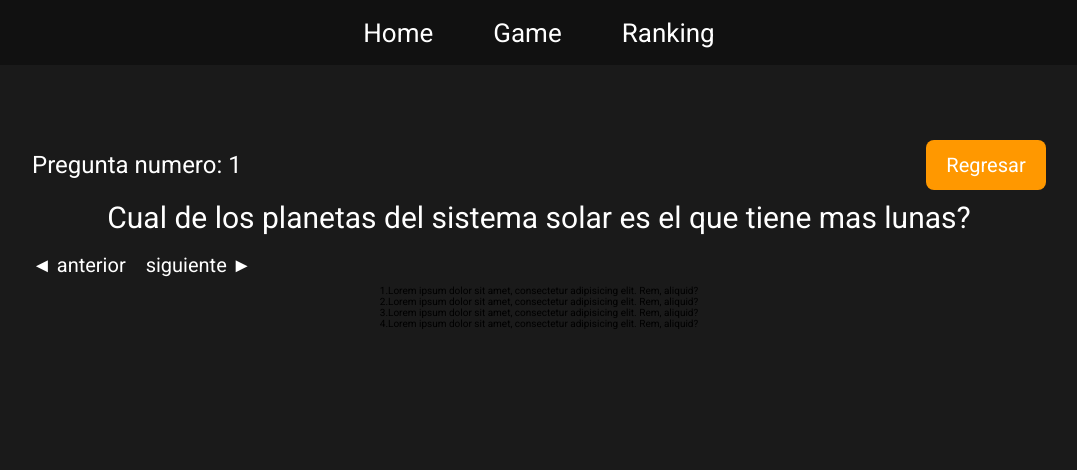
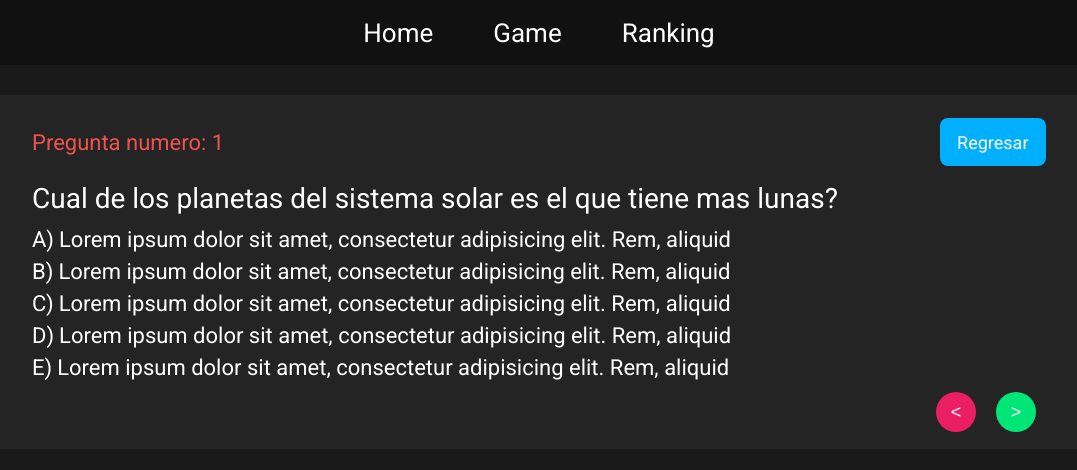
Before and after one commit to N-Ignacio-Bouffanais/trivia-vue-ts, a Vue app: page /game in a window 1280 px wide. Both pictures are taken after a click on the button "HISTORIA". Shown: the top 470 px of the page, without its empty margins (101-1178 px from the left). Built offline with nearby package versions, Linux system fonts and the light colour scheme.

Commit message:
I changed the colors

```diff
--- a/src/components/Alternative.vue
+++ b/src/components/Alternative.vue
@@ -1,8 +1,23 @@
 <template>
     <div class="alternative-container">
-        <p><span>1.</span>Lorem ipsum dolor sit amet, consectetur adipisicing elit. Rem, aliquid?</p>
-        <p><span>2.</span>Lorem ipsum dolor sit amet, consectetur adipisicing elit. Rem, aliquid?</p>
-        <p><span>3.</span>Lorem ipsum dolor sit amet, consectetur adipisicing elit. Rem, aliquid?</p>
-        <p><span>4.</span>Lorem ipsum dolor sit amet, consectetur adipisicing elit. Rem, aliquid?</p>
+        <p><span>A)</span>Lorem ipsum dolor sit amet, consectetur adipisicing elit. Rem, aliquid</p>
+        <p><span>B)</span>Lorem ipsum dolor sit amet, consectetur adipisicing elit. Rem, aliquid</p>
+        <p><span>C)</span>Lorem ipsum dolor sit amet, consectetur adipisicing elit. Rem, aliquid</p>
+        <p><span>D)</span>Lorem ipsum dolor sit amet, consectetur adipisicing elit. Rem, aliquid</p>
+        <p><span>E)</span>Lorem ipsum dolor sit amet, consectetur adipisicing elit. Rem, aliquid</p>
     </div>
 </template>
+<style lang="scss">
+    .alternative-container{
+        width: 80vw;
+        color: white;
+        p{
+            font-size: 2.2rem;
+            margin: 0.7rem 0;
+        }
+        span{
+            font-size: 2.2rem;
+            margin-right: 0.5rem;
+        }
+    }
+</style>
--- a/src/views/GameView.vue
+++ b/src/views/GameView.vue
@@ -31,9 +31,12 @@ const hidequestion = () => {
         </button>
       </div>
       <p>Cual de los planetas del sistema solar es el que tiene mas lunas?</p>
+      <div class="alternatives">
+        <Alternative />
+      </div>
       <div class="arrows">
         <button
-          class="btn short"
+          class="btn short back"
           @click="
             () => {
               if (counterStore.counter > 1) {
@@ -42,10 +45,10 @@ const hidequestion = () => {
             }
           "
         >
-          ◄ anterior
+          ˂
         </button>
         <button
-          class="btn short"
+          class="btn short next"
           @click="
             () => {
               if (counterStore.counter < 8) {
@@ -54,11 +57,8 @@ const hidequestion = () => {
             }
           "
         >
-          siguiente ►
+          ˃
         </button>
-      </div>
-      <div class="alternatives">
-        <Alternative />
       </div>
     </div>
     <div v-show="unref(category_sel) === true" class="category container">
@@ -72,10 +72,12 @@ const hidequestion = () => {
 </template>
 <style scoped lang="scss">
 .game-container {
-  padding: 0 8vw;
+  margin: 0 5vw;
+  background-color: #242424;
+  border-radius: 1rem;
 
   .container {
-    margin: 6rem auto;
+    margin: 3rem auto;
     justify-items: center;
     display: grid;
   }
@@ -86,11 +88,13 @@ const hidequestion = () => {
   }
 
   .question {
-    padding: 0.5rem;
+    padding: 1.2rem 0.5rem;
     width: 80vw;
     p {
-      font-size: 3rem;
+      font-size: 2.8rem;
       color: white;
+      width: 100%;
+      margin: 0.5rem 0;
     }
 
     .list-title {
@@ -101,15 +105,16 @@ const hidequestion = () => {
       width: 100%;
       margin: 0.5rem 0;
       p {
-        font-size: 2.4rem;
-        color: white;
+        font-size: 2.2rem;
+        color: #ef5350;
       }
 
       .largue {
-        background-color: #ff9800;
+        background-color: #00B0FF;
         border-radius: 0.8rem;
-        height: 5rem;
+        height: 4.8rem;
         width: 12rem;
+        margin-right: 1rem;
       }
     }
 
@@ -118,17 +123,23 @@ const hidequestion = () => {
       width: 100%;
       height: 4rem;
       margin: 0.5rem 0;
+      justify-content:flex-end;
+      .short {
+      margin-right: 2rem;
+      border-radius: 50%;
+      width: 4rem;
+      height: 4rem;
     }
-
-    .short {
-      margin-top: 1rem;
-      margin-right: 2rem;
+    .back{
+      background-color: #e91e63;
     }
-
+    .next{
+      background-color: #00E676;
+    }
+    }
     .btn {
       color: white;
-      background-color: #1a1a1a;
-      font-size: 2rem;
+      font-size: 1.8rem;
     }
   }
 
@@ -136,7 +147,7 @@ const hidequestion = () => {
     grid-template-columns: repeat(auto-fill, minmax(26rem, 1fr));
     grid-auto-rows: 6rem;
     gap: 2rem;
-
+    padding: 5rem 0;
     button {
       width: 24rem;
       height: 5.2rem;
```
